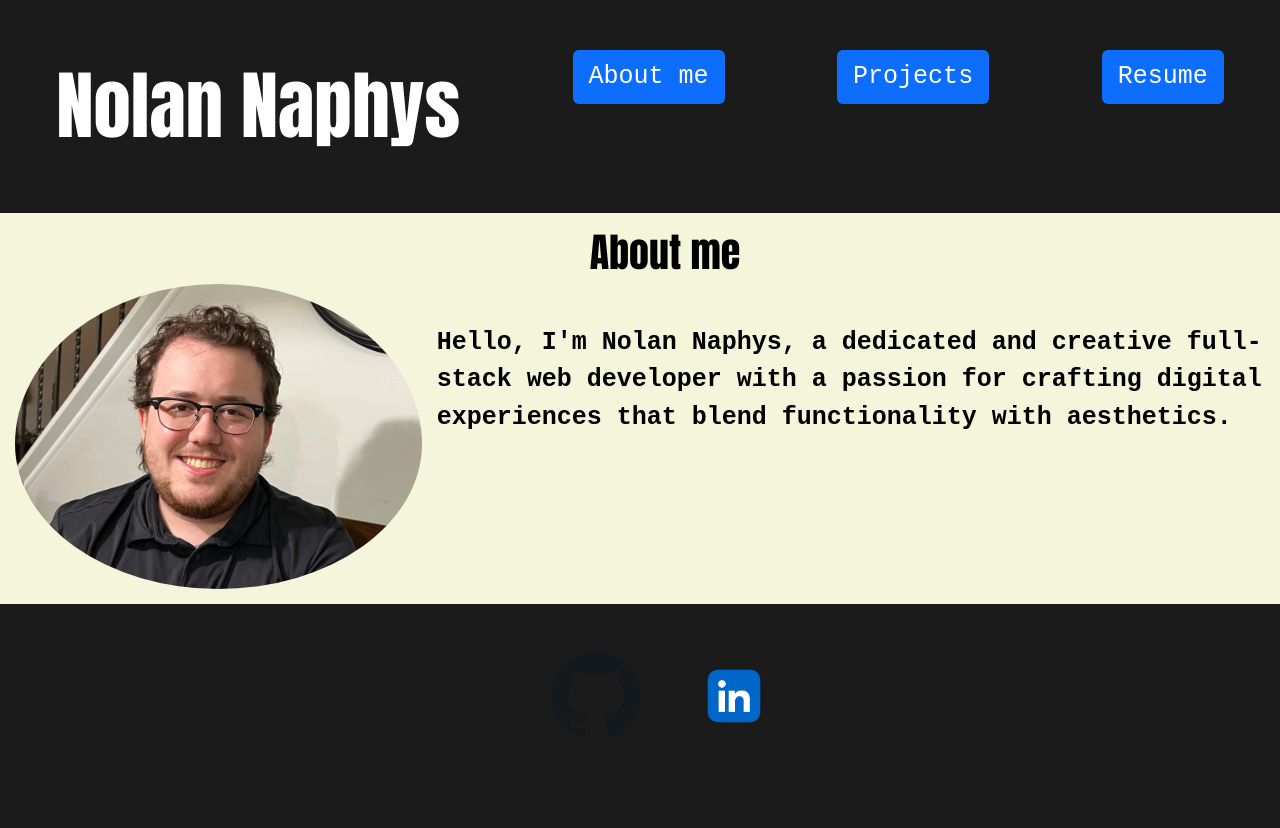
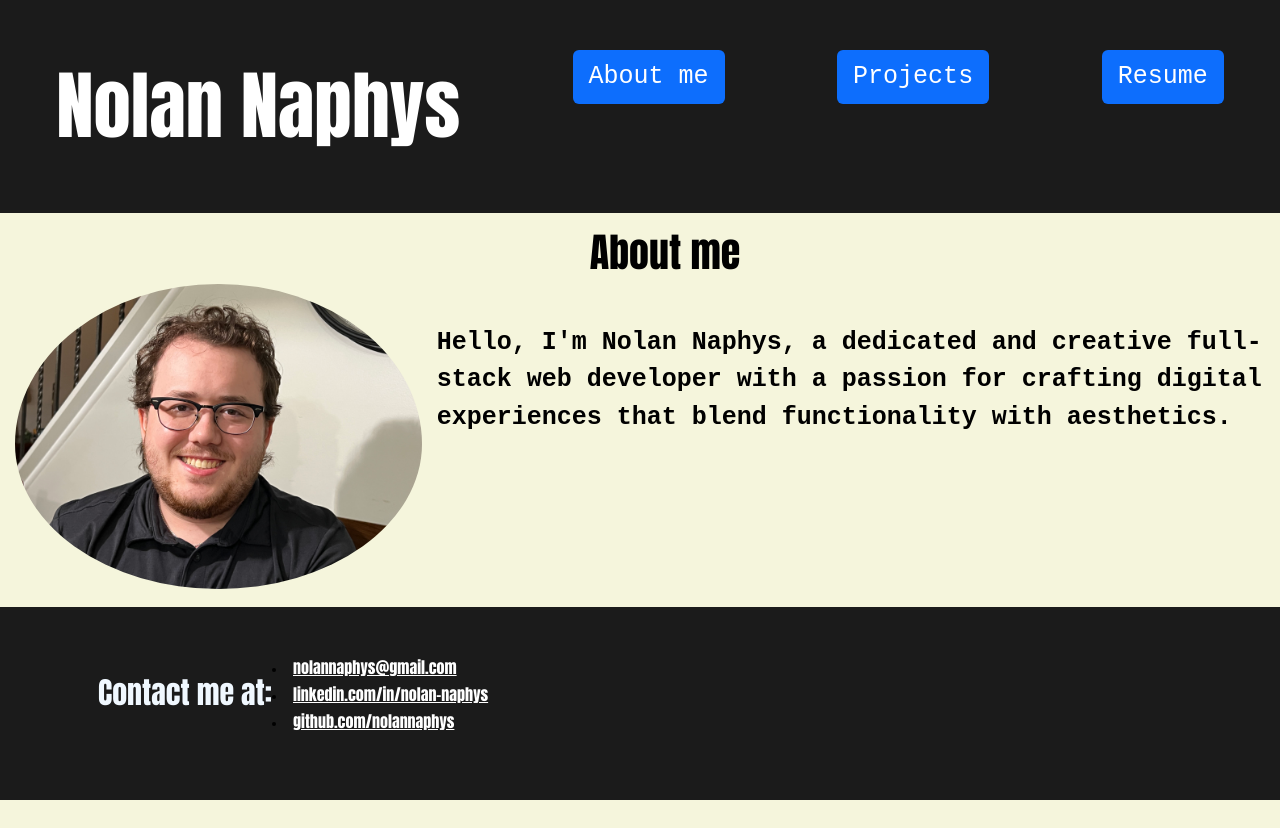
Before and after one commit to nolannaphys/react-portfolio, a React (Vite) app: page / in a window 1280 px wide. After the commit the page ends 800 px from the top, so only its background shows below. Built offline with nearby package versions, Linux system fonts and the light colour scheme.

Commit message:
new footer

```diff
--- a/src/pages/Footer.jsx
+++ b/src/pages/Footer.jsx
@@ -3,12 +3,19 @@ import linkedinLogo from '../assets/linkedin-logo.webp'
 // import stackOverflowLogo from '../assets/stackoverflow.png'
 import './style/Footer.css'
 
-export default function Footer(){
-    return(
-       <footer className=" footer d-flex justify-content-center p-5">
-        <a href="https://github.com/nolannaphys"><img src={githubLogo} className="logo" alt="Github logo"></img></a>
+export default function Footer() {
+    return (
+        // <footer className=" footer d-flex justify-content-center p-5">
+        <footer className=" footer d-flex justify-content-left p-5">
+            <p className='contactTitle'>Contact me at:</p>
+            <p>
+                <li><a href='mailto:nolannaphys@gmail.com'>nolannaphys@gmail.com</a> </li>
+                <li><a href="https://www.linkedin.com/in/nolan-naphys-633934194/">linkedin.com/in/nolan-naphys</a></li>
+                <li><a href="https://github.com/nolannaphys">github.com/nolannaphys</a></li>
+            </p>
+            {/* <a href="https://github.com/nolannaphys"><img src={githubLogo} className="logo" alt="Github logo"></img></a>
         <a href="https://www.linkedin.com/in/nolan-naphys-633934194/"><img src={linkedinLogo} className="logo" alt="Linkedin logo"></img></a>
-        {/* <a href="https://stackoverflow.com/users/22389991/nolan-naphys"><img src={stackOverflowLogo} className="logo" alt="Stack overflow logo"></img></a> */}
-       </footer>
+        <a href="https://stackoverflow.com/users/22389991/nolan-naphys"><img src={stackOverflowLogo} className="logo" alt="Stack overflow logo"></img></a> */}
+        </footer>
     )
 };
--- a/src/pages/style/About.css
+++ b/src/pages/style/About.css
@@ -33,6 +33,7 @@ h3 {
     padding-top: 15px;
 }
 
+
 body {
     background-color: beige;
     color: rgb(0, 0, 0);
--- a/src/pages/style/Footer.css
+++ b/src/pages/style/Footer.css
@@ -6,6 +6,8 @@
 }
 
 .footer {
+    display: flex;
+    font-family: 'Courier New', Courier, monospace;
     margin-top: auto;
     position: relative;
     bottom: 0;
@@ -13,3 +15,12 @@
     background-color: rgb(27, 27, 27);
 
 }
+
+.contactTitle {
+    color: aliceblue;
+    font-family: 'impact';
+    font-weight: 700;
+    font-size: 30px;
+    padding-left: 50px;
+    padding-top: 15px;
+}
```
